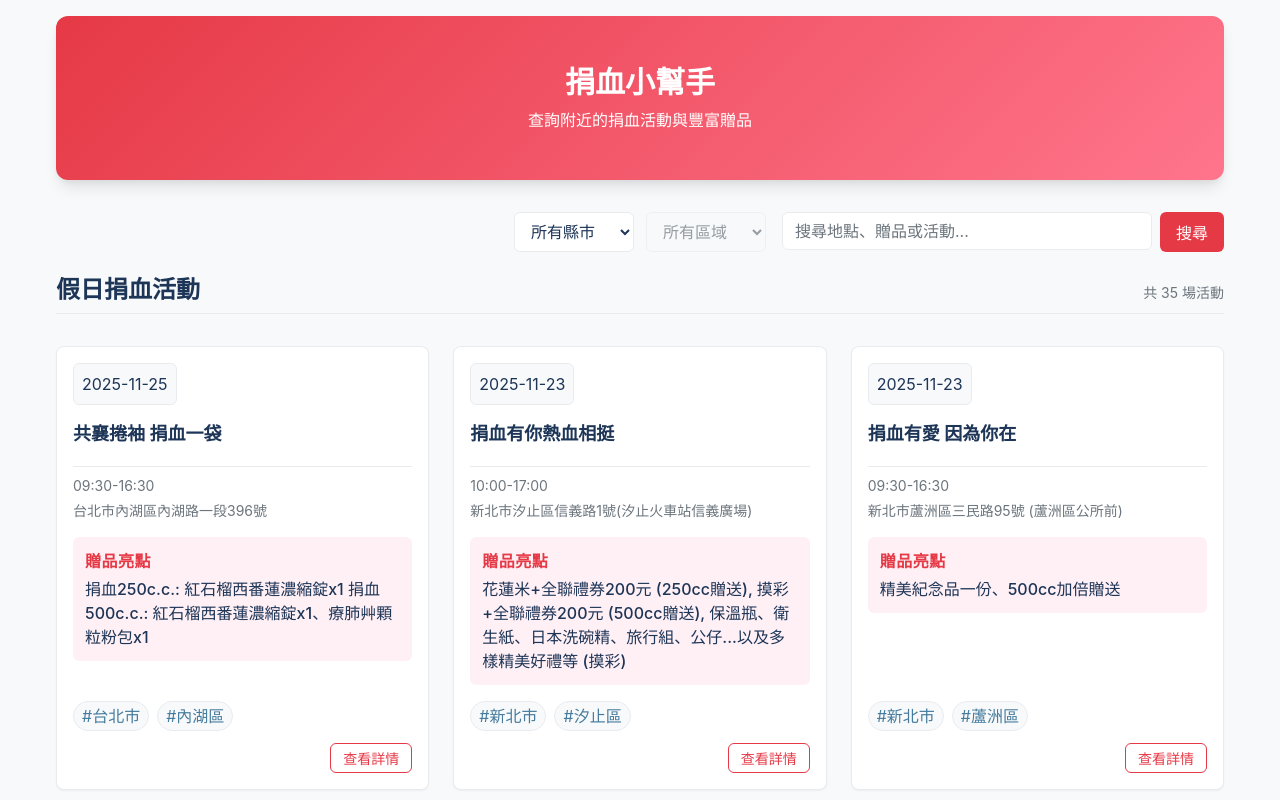
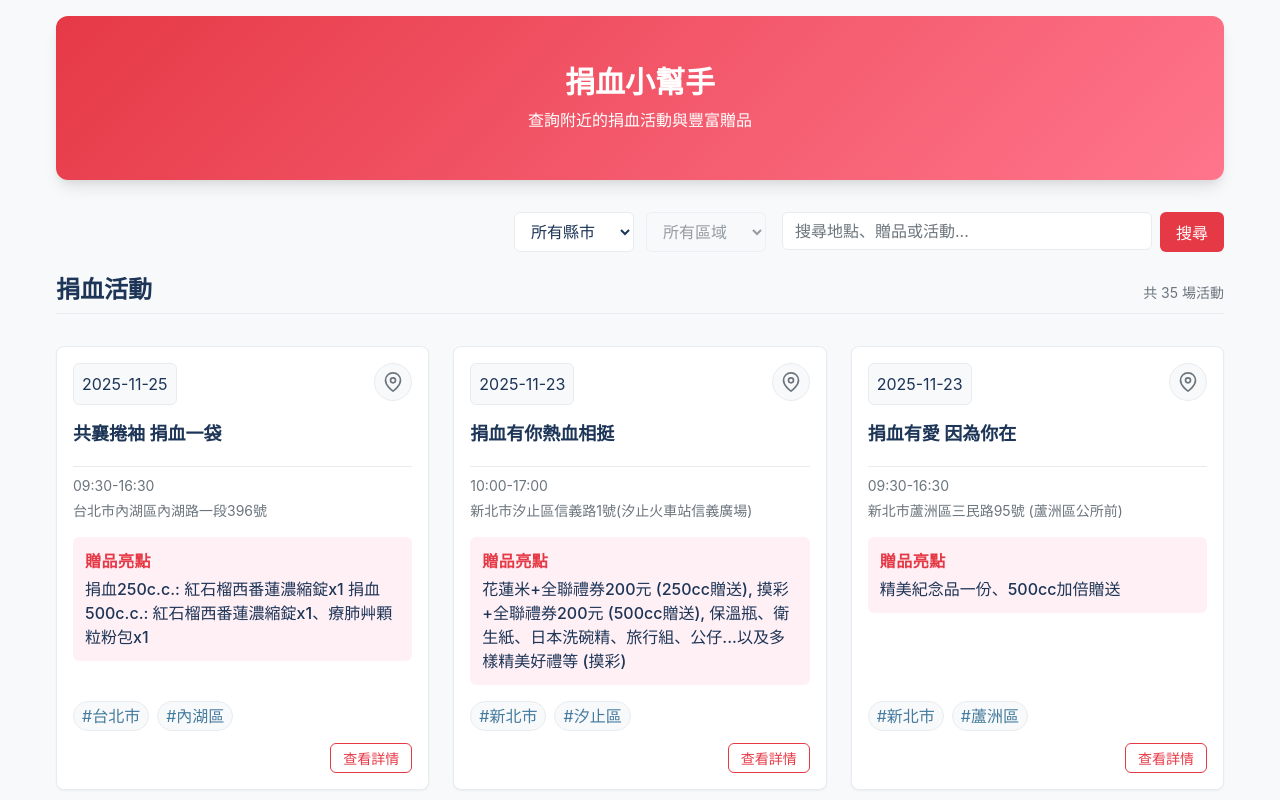
Before and after one commit to youngboyhey/blood-donation-helper, a React (Vite) app: page / in a window 1280 px wide. Shown: the top 800 px of the page. Built offline with nearby package versions, Linux system fonts and the light colour scheme.

Commit message:
feat: improve ui/ux (header text, map icon, gift display) (v20251123-ui-ux)

```diff
--- a/src/components/EventCard.jsx
+++ b/src/components/EventCard.jsx
@@ -10,6 +10,19 @@ const EventCard = ({ event, onClick }) => {
         <Card hoverable className={styles.eventCard}>
             <div className={styles.header}>
                 <span className={styles.dateBadge}>{event.date}</span>
+                <a
+                    href={`https://www.google.com/maps/search/?api=1&query=${encodeURIComponent(location)}`}
+                    target="_blank"
+                    rel="noopener noreferrer"
+                    className={styles.mapLink}
+                    title="開啟 Google 地圖導航"
+                    onClick={(e) => e.stopPropagation()}
+                >
+                    <svg xmlns="http://www.w3.org/2000/svg" width="20" height="20" viewBox="0 0 24 24" fill="none" stroke="currentColor" strokeWidth="2" strokeLinecap="round" strokeLinejoin="round">
+                        <path d="M21 10c0 7-9 13-9 13s-9-6-9-13a9 9 0 0 1 18 0z"></path>
+                        <circle cx="12" cy="10" r="3"></circle>
+                    </svg>
+                </a>
             </div>
             <h3 className={styles.title}>{title}</h3>
             <div className={styles.meta}>
@@ -20,7 +33,7 @@ const EventCard = ({ event, onClick }) => {
             <div className={styles.giftSection}>
                 <div className={styles.giftLabel}>贈品亮點</div>
                 <div className={styles.giftContent}>
-                    <span className={styles.giftName}>{gift.name}</span>
+                    <span className={styles.giftName}>{gift?.name || '以現場提供為主'}</span>
                 </div>
             </div>
 
--- a/src/components/EventCard.module.css
+++ b/src/components/EventCard.module.css
@@ -20,6 +20,7 @@
     display: flex;
     gap: var(--spacing-4);
     align-items: flex-start;
+    justify-content: space-between;
 }
 
 .dateBadge {
@@ -32,6 +33,24 @@
     padding: var(--spacing-2);
     min-width: 60px;
     border: 1px solid var(--color-border);
+}
+
+.mapLink {
+    display: flex;
+    align-items: center;
+    justify-content: center;
+    color: var(--color-text-secondary);
+    padding: var(--spacing-2);
+    border-radius: var(--radius-full);
+    transition: all 0.2s;
+    background-color: var(--color-background);
+    border: 1px solid var(--color-border);
+}
+
+.mapLink:hover {
+    color: var(--color-primary);
+    background-color: #fff0f5;
+    transform: scale(1.1);
 }
 
 .dateMonth {
--- a/src/pages/Home.jsx
+++ b/src/pages/Home.jsx
@@ -78,7 +78,7 @@ const Home = () => {
 
             <main className={styles.main}>
                 <div className={styles.listHeader}>
-                    <h2>假日捐血活動</h2>
+                    <h2>捐血活動</h2>
                     <span className={styles.count}>共 {filteredEvents.length} 場活動</span>
                 </div>
                 <EventList events={filteredEvents} onEventClick={setSelectedEvent} />
@@ -96,7 +96,7 @@ const Home = () => {
                         <p><strong>主辦單位:</strong> {selectedEvent.organizer}</p>
                         <hr style={{ margin: '1rem 0', border: '0', borderTop: '1px solid #eee' }} />
                         <h4>贈品資訊</h4>
-                        <p><strong>名稱:</strong> {selectedEvent.gift?.name || '無'}</p>
+                        <p>{selectedEvent.gift?.name || '以現場提供為主'}</p>
                         <div style={{ marginTop: '1rem', textAlign: 'center' }}>
                             <a href={selectedEvent.gift?.image} target="_blank" rel="noopener noreferrer">
                                 <img
```
